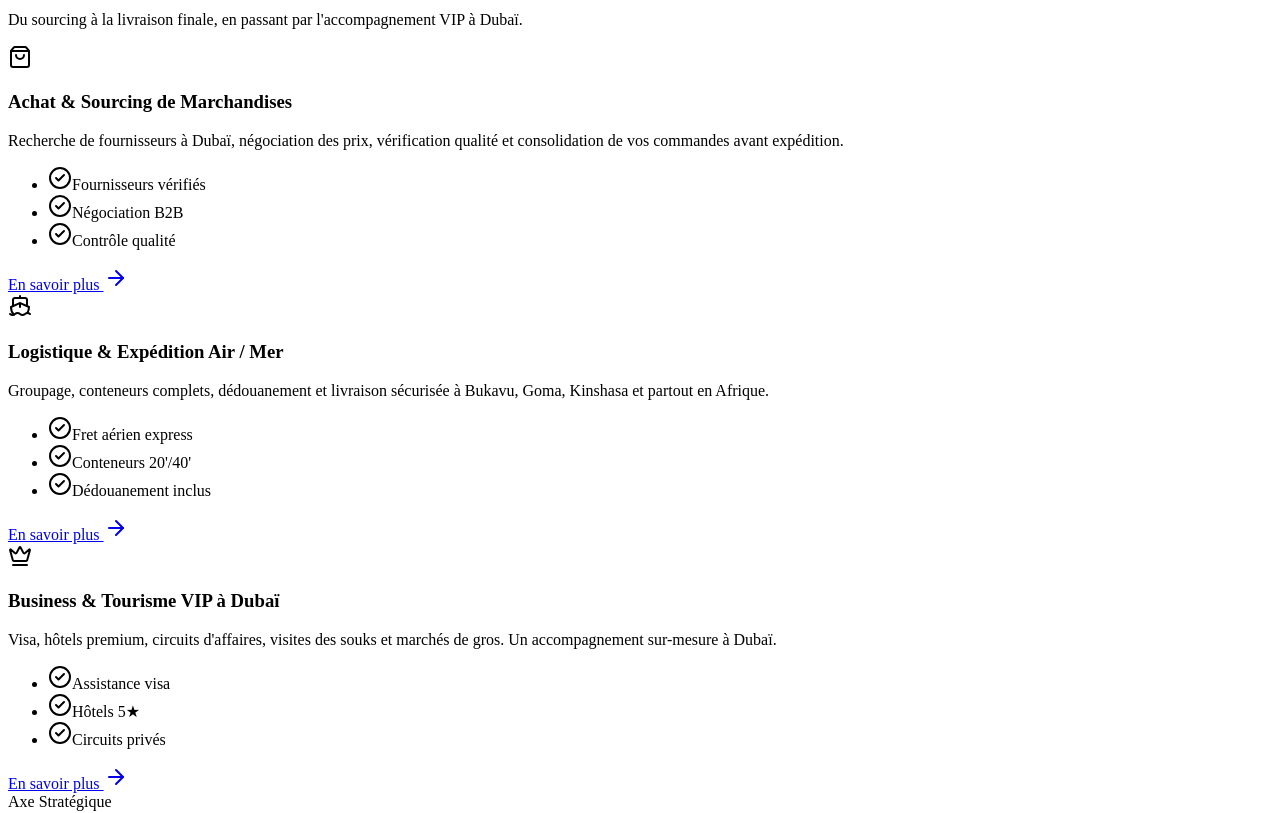
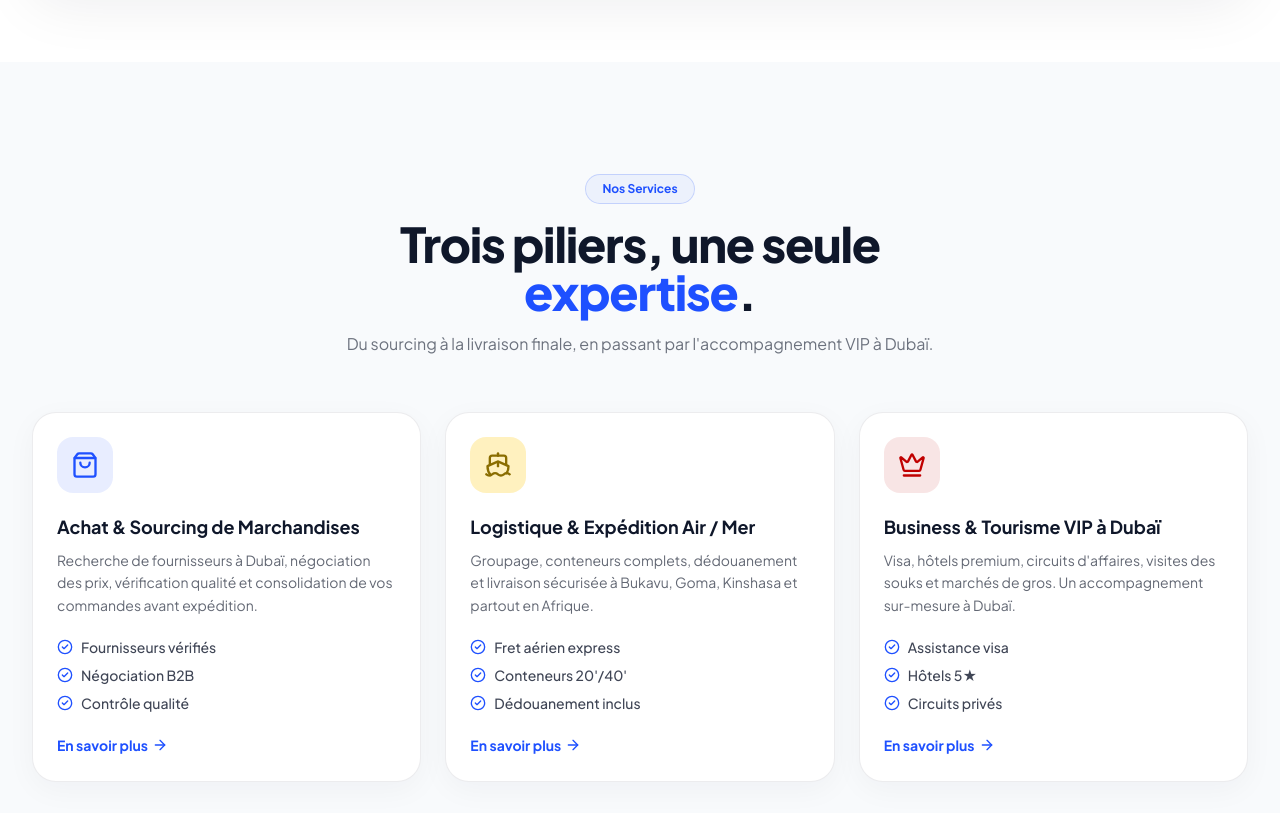
Before and after one commit to PATAWALA/Business-Express, a Next.js app: page / in a window 1280 px wide. Shown: the part 820-1633 px from the top of the page. Built offline with nearby package versions, Linux system fonts and the light colour scheme.

Commit message:
89 updat

```diff
--- /dev/null
+++ b/src/app/layout.tsx
@@ -0,0 +1,46 @@
+import type { Metadata } from "next";
+import { Plus_Jakarta_Sans } from "next/font/google";
+import "./globals.css";
+import { Header } from "@/components/layout/Header";
+import { Footer } from "@/components/layout/Footer";
+
+const jakarta = Plus_Jakarta_Sans({
+  subsets: ["latin"],
+  variable: "--font-jakarta",
+  display: "swap",
+});
+
+export const metadata: Metadata = {
+  title: "Business Express — Dubaï ↔ Bukavu | Sourcing, Logistique & VIP",
+  description:
+    "Votre pont stratégique entre Dubaï et l'Afrique. Sourcing, import/export sécurisé vers Bukavu & RDC, et tourisme VIP à Dubaï.",
+  keywords: [
+    "sourcing Dubaï",
+    "import Bukavu",
+    "logistique RDC",
+    "Business Express",
+    "tourisme VIP Dubaï",
+  ],
+  openGraph: {
+    title: "Business Express — Dubaï ↔ Bukavu",
+    description:
+      "Sourcing, logistique sécurisée et accompagnement VIP entre Dubaï et l'Afrique.",
+    type: "website",
+  },
+};
+
+export default function RootLayout({
+  children,
+}: {
+  children: React.ReactNode;
+}) {
+  return (
+    <html lang="fr" className={jakarta.variable}>
+      <body className="font-sans antialiased bg-white">
+        <Header />
+        <main>{children}</main>
+        <Footer />
+      </body>
+    </html>
+  );
+}
```
